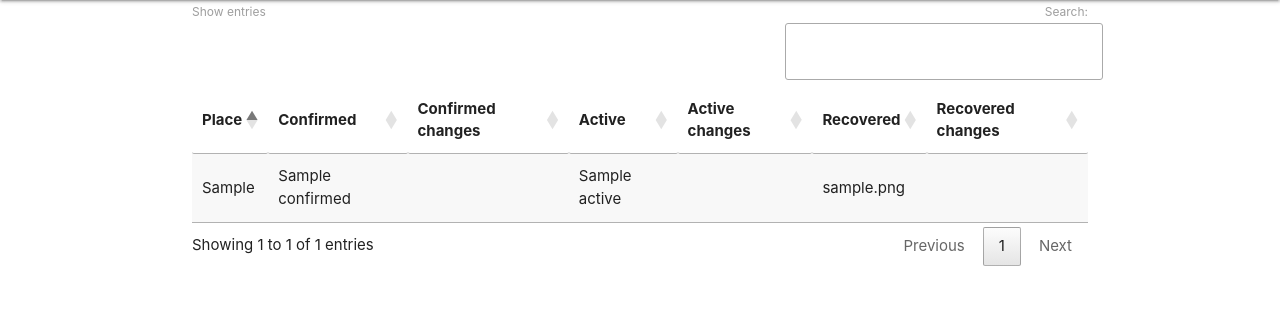
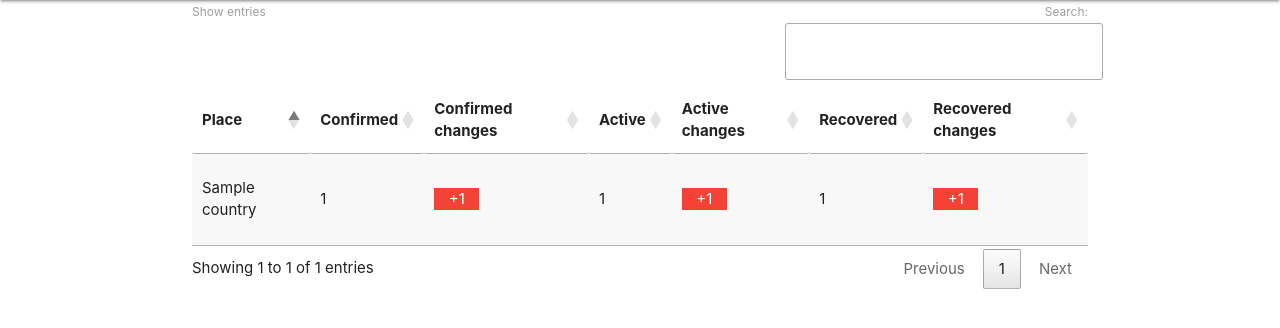
Before and after one commit to bromazepam/corona_tracker, a Spring app: template src/main/resources/templates/mainTemplate.html in a window 1280 px wide. Shown: the part 64-392 px from the top of the page. Run offline with Thymeleaf, Linux system fonts and the light colour scheme; the template is opened without the code that fills it: most values are stand-ins (such as "Sample title", 1, 10 or a date in 2020); data that the repository does not hold is empty; some libraries are stand-ins or nearby versions.

Commit message:
refactoring

```diff
--- a/src/main/java/com/corona/tracker/domain/Corona.java
+++ b/src/main/java/com/corona/tracker/domain/Corona.java
@@ -8,8 +8,6 @@ import javax.persistence.GeneratedValue;
 import javax.persistence.GenerationType;
 import javax.persistence.Id;
 import java.sql.Timestamp;
-import java.time.LocalDateTime;
-import java.util.Date;
 
 @Getter
 @Setter
--- a/src/main/resources/templates/mainTemplate.html
+++ b/src/main/resources/templates/mainTemplate.html
@@ -30,25 +30,34 @@
         </thead>
         <tbody>
         <tr th:each="corona : ${coronaData}">
-            <td><p th:text="${corona.combinedKey}"></p></td>
-            <td th:text="${corona.confirmed}"></td>
+            <td><p th:text="${corona.country}"></p></td>
+            <td th:text="${corona.totalNumOfCases}"></td>
 
             <td>
-                <span th:if="${corona.confirmedChanges > 0 }" th:text="${'+' + corona.confirmedChanges}" class="badge red white-text"></span>
-                <span th:if="${corona.confirmedChanges == 0 }" th:text="${corona.confirmedChanges}" class="badge grey black-text"></span>
-                <span th:if="${corona.confirmedChanges < 0 }" th:text="${corona.confirmedChanges}" class="badge teal white-text"></span>
+                <span th:if="${corona.numOfNewCases > 0 }" th:text="${'+' + corona.numOfNewCases}"
+                      class="badge red white-text"></span>
+                <span th:if="${corona.numOfNewCases == 0 }" th:text="${corona.numOfNewCases}"
+                      class="badge grey black-text"></span>
+                <span th:if="${corona.numOfNewCases < 0 }" th:text="${corona.numOfNewCases}"
+                      class="badge teal white-text"></span>
             </td>
-            <td th:text="${corona.active}"></td>
+            <td th:text="${corona.numOfActiveCases}"></td>
             <td>
-                <span th:if="${corona.activeChanges > 0 }" th:text="${'+' + corona.activeChanges}" class="badge red white-text"></span>
-                <span th:if="${corona.activeChanges == 0 }" th:text="${corona.activeChanges}" class="badge grey black-text"></span>
-                <span th:if="${corona.activeChanges < 0 }" th:text="${corona.activeChanges}" class="badge teal white-text"></span>
+                <span th:if="${corona.numOfCriticalCases > 0 }" th:text="${'+' + corona.numOfCriticalCases}"
+                      class="badge red white-text"></span>
+                <span th:if="${corona.numOfCriticalCases == 0 }" th:text="${corona.numOfCriticalCases}"
+                      class="badge grey black-text"></span>
+                <span th:if="${corona.numOfCriticalCases < 0 }" th:text="${corona.numOfCriticalCases}"
+                      class="badge teal white-text"></span>
             </td>
-            <td th:text="${corona.recovered}"></td>
+            <td th:text="${corona.totalNumOfRecovered}"></td>
             <td>
-                <span th:if="${corona.recoveredChanges > 0 }" th:text="${'+' + corona.recoveredChanges}" class="badge red white-text"></span>
-                <span th:if="${corona.recoveredChanges == 0 }" th:text="${corona.recoveredChanges}" class="badge grey black-text"></span>
-                <span th:if="${corona.recoveredChanges < 0 }" th:text="${corona.recoveredChanges}" class="badge teal white-text"></span>
+                <span th:if="${corona.numOfNewlyRecovered > 0 }" th:text="${'+' + corona.numOfNewlyRecovered}"
+                      class="badge red white-text"></span>
+                <span th:if="${corona.numOfNewlyRecovered == 0 }" th:text="${corona.numOfNewlyRecovered}"
+                      class="badge grey black-text"></span>
+                <span th:if="${corona.numOfNewlyRecovered < 0 }" th:text="${corona.numOfNewlyRecovered}"
+                      class="badge teal white-text"></span>
             </td>
 
         </tr>
@@ -57,13 +66,14 @@
 
 </div>
 <script src="https://cdnjs.cloudflare.com/ajax/libs/materialize/1.0.0/js/materialize.min.js"></script>
-<script src="https://cdnjs.cloudflare.com/ajax/libs/jquery/3.5.1/jquery.min.js" integrity="sha256-9/aliU8dGd2tb6OSsuzixeV4y/faTqgFtohetphbbj0=" crossorigin="anonymous"></script>
+<script src="https://cdnjs.cloudflare.com/ajax/libs/jquery/3.5.1/jquery.min.js"
+        integrity="sha256-9/aliU8dGd2tb6OSsuzixeV4y/faTqgFtohetphbbj0=" crossorigin="anonymous"></script>
 
 <script src="https://cdn.datatables.net/1.10.21/js/jquery.dataTables.min.js"></script>
 
 <script>
-    $(document).ready(function() {
-        $('#corona-table').DataTable( {
+    $(document).ready(function () {
+        $('#corona-table').DataTable({
             autoWidth: false,
             columnDefs: [
                 {
@@ -71,8 +81,8 @@
                     className: 'mdc-data-table__cell',
                 }
             ]
-        } );
-    } );
+        });
+    });
 </script>
 </body>
 </html>
```
Also changed, not shown: src/main/java/com/corona/tracker/controller/MainController.java (+7 -14 lines).
